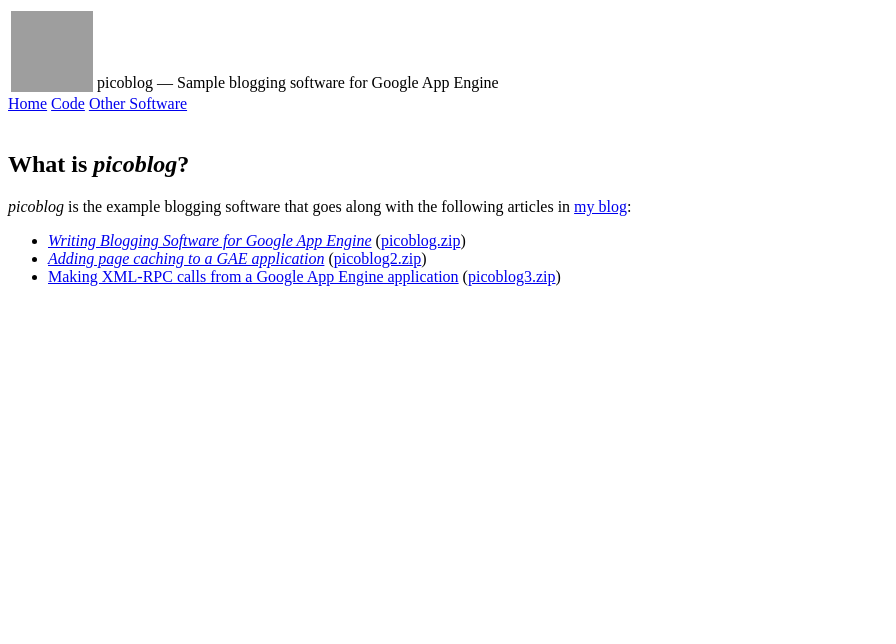
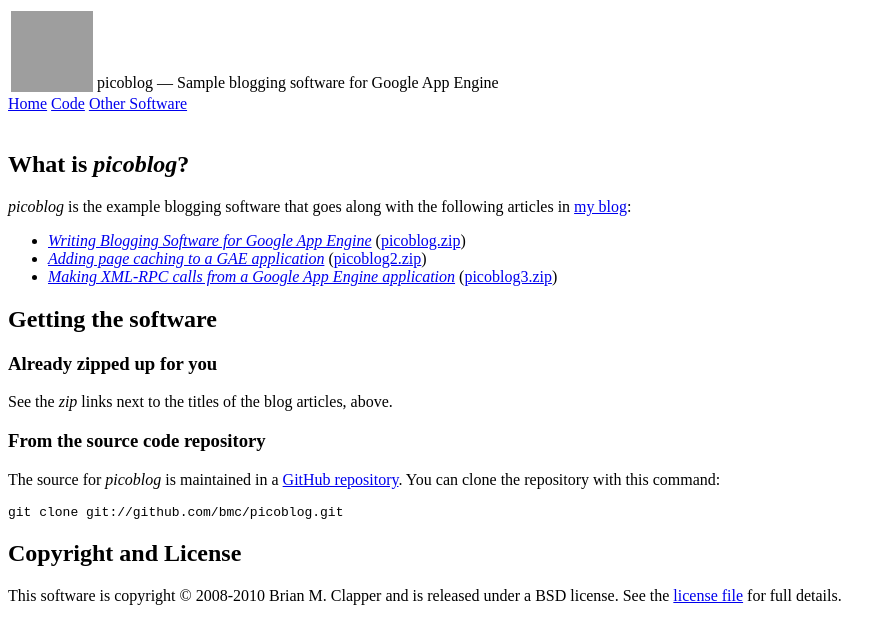
Before and after one commit to bmc/picoblog, a Jekyll site: the page built from index.md, in a window 1280 px wide. Shown: the top 644 px of the page, without its empty margins (0-896 px from the left). Built offline with Jekyll 4.4.1, drawn with Linux system fonts in a browser that asks for light colours.

Commit message:
Completed initial pages

```diff
--- a/index.md
+++ b/index.md
@@ -12,7 +12,7 @@
   ([picoblog.zip][])
 * [*Adding page caching to a GAE application*][article2]
   ([picoblog2.zip][])
-* [Making XML-RPC calls from a Google App Engine application][article3]
+* [*Making XML-RPC calls from a Google App Engine application*][article3]
   ([picoblog3.zip][])
 
 [my blog]: http://brizzled.clapper.org/
@@ -22,3 +22,25 @@
 [picoblog.zip]: http://github.com/downloads/bmc/picoblog/picoblog.zip
 [picoblog2.zip]: http://github.com/downloads/bmc/picoblog/picoblog2.zip
 [picoblog3.zip]: http://github.com/downloads/bmc/picoblog/picoblog3.zip
+
+## Getting the software
+
+### Already zipped up for you
+
+See the *zip* links next to the titles of the blog articles, above.
+
+### From the source code repository
+
+The source for *picoblog* is maintained in a [GitHub repository][]. You can
+clone the repository with this command:
+
+    git clone git://github.com/bmc/picoblog.git
+
+[GitHub repository]: http://github.com/bmc/picoblog
+
+## Copyright and License
+
+This software is copyright &copy; 2008-2010 Brian M. Clapper and is released
+under a BSD license. See the [license file][] for full details.
+
+[license file]: license.html
```
